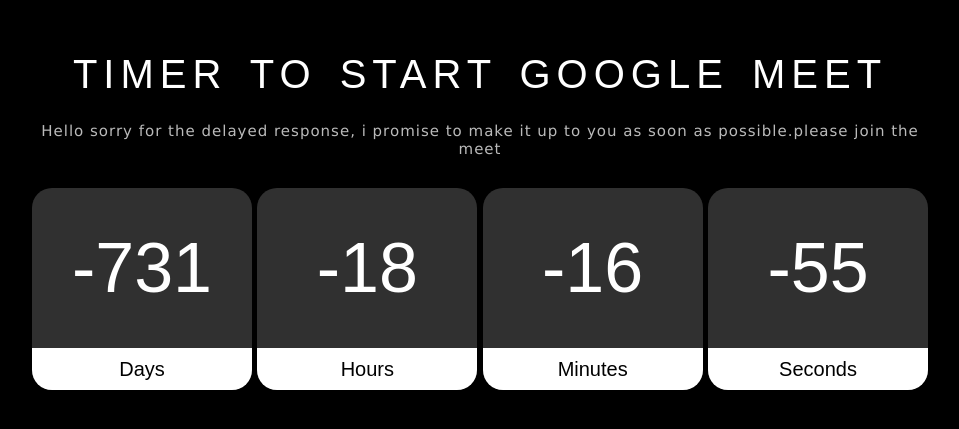
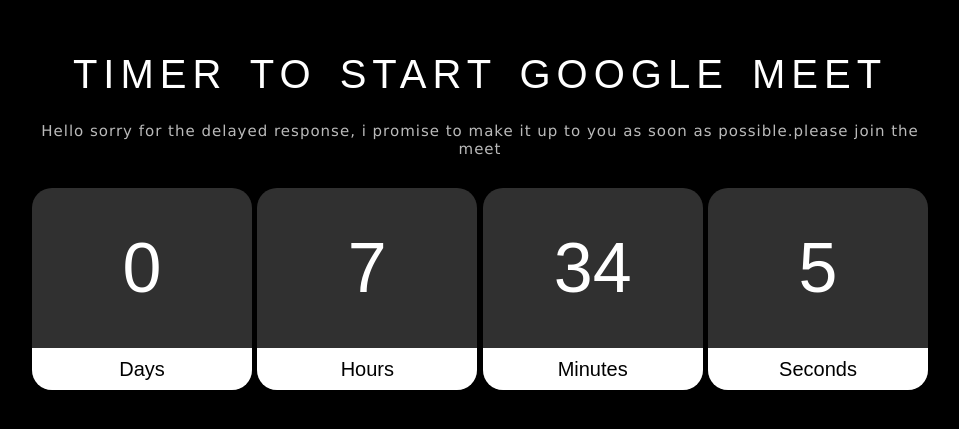
Before and after one commit to jim-les/timer, a plain HTML site: page index.html in a window 1280 px wide. Shown: the part 179-608 px from the top of the page, without its empty margins (160-1119 px from the left). Drawn offline with Linux system fonts and the light colour scheme.

Commit message:
added the timer files

```diff
--- a/index.html
+++ b/index.html
@@ -39,7 +39,7 @@
 
     <!-- javascript  -->
     <script>
-          var target_mili_sec = new Date("May 20, 2022 22:10:0").getTime();
+          var target_mili_sec = new Date("May 20, 2024 23:00:0").getTime();
           function timer() {
               var now_mili_sec = new Date().getTime();
               var remaining_sec = Math.floor( (target_mili_sec - now_mili_sec) / 1000 );
```
